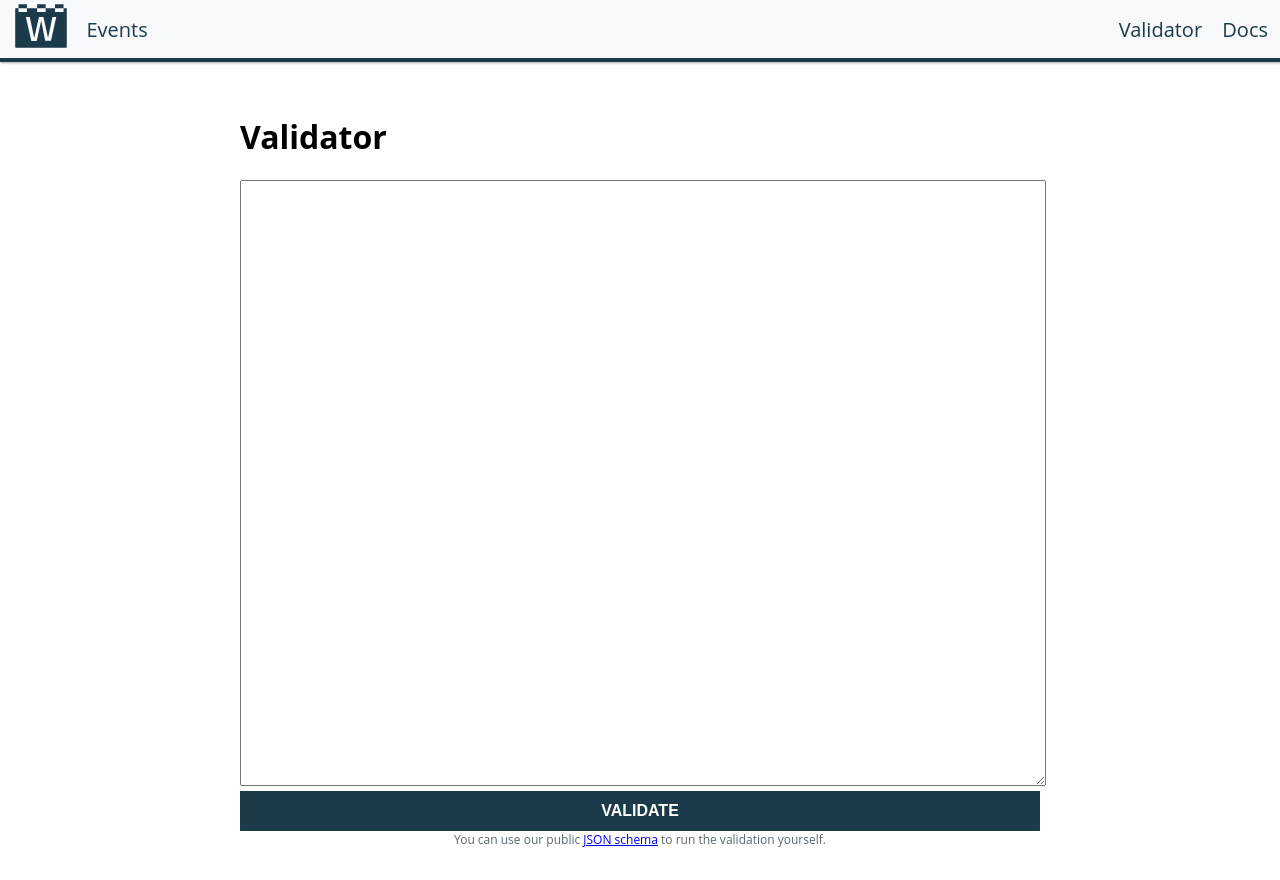
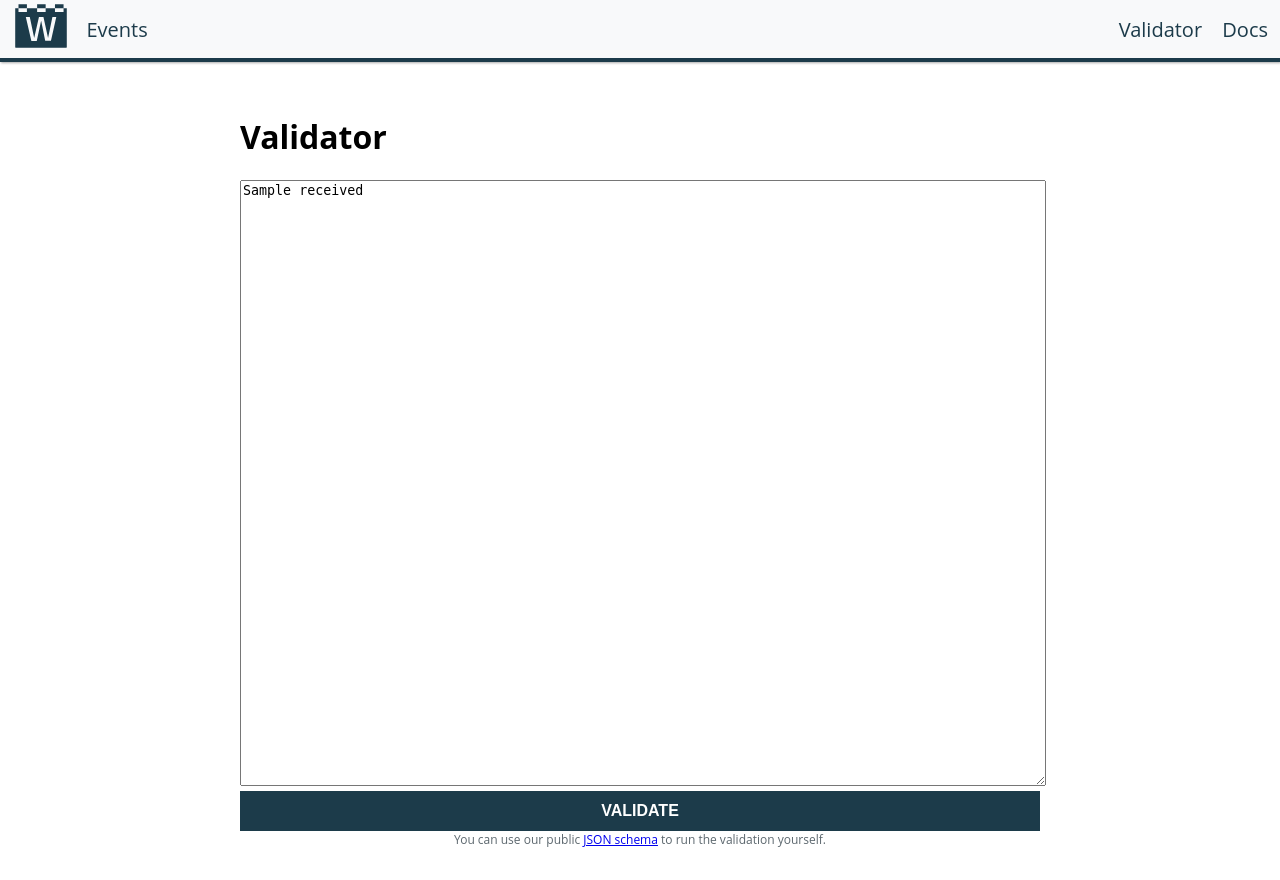
Before and after one commit to pretalx/when.events, a Django app: template src/when/events/templates/events/validator.html in a window 1280 px wide. Run offline with Django 3.2, Linux system fonts and the light colour scheme; the template is opened without the code that fills it: most values are stand-ins (such as "Sample title", 1, 10 or a date in 2020); style sheets or scripts are compiled from the project's sources; some libraries are stand-ins or nearby versions.

Commit message:
Show received data after validation

```diff
--- a/src/when/events/templates/events/validator.html
+++ b/src/when/events/templates/events/validator.html
@@ -11,7 +11,7 @@
 
 <form method="post" id="validator">
     {% csrf_token %}
-    <textarea rows=40 name="data"></textarea>
+    <textarea rows=40 name="data">{% if received %}{{ received }}{% endif %}</textarea>
     <button type="submit" class="btn-block">{% trans "Validate" %}</button>
     <div class="help-text">
         You can use our public <a href="https://raw.githubusercontent.com/pretalx/when.events/master/src/when/schema/schema-0.1.0.json?token=ACiNC18GXyPglFYFVHwcmiJXFvcTPvM2ks5cn5I8wA%3D%3D">JSON schema</a> to run the validation yourself.
--- a/src/when/events/views.py
+++ b/src/when/events/views.py
@@ -27,7 +27,13 @@ class Docs(TemplateView):
 class Validator(TemplateView):
     template_name = 'events/validator.html'
 
+    def get_context_data(self, **kwargs):
+        context = super().get_context_data(**kwargs)
+        context['received'] = getattr(self, 'received', None)
+        return context
+
     def post(self, request):
+        self.received = request.POST.get('data')
         try:
             data = json.loads(request.POST.get('data'))
             version = data.get('version')
```
